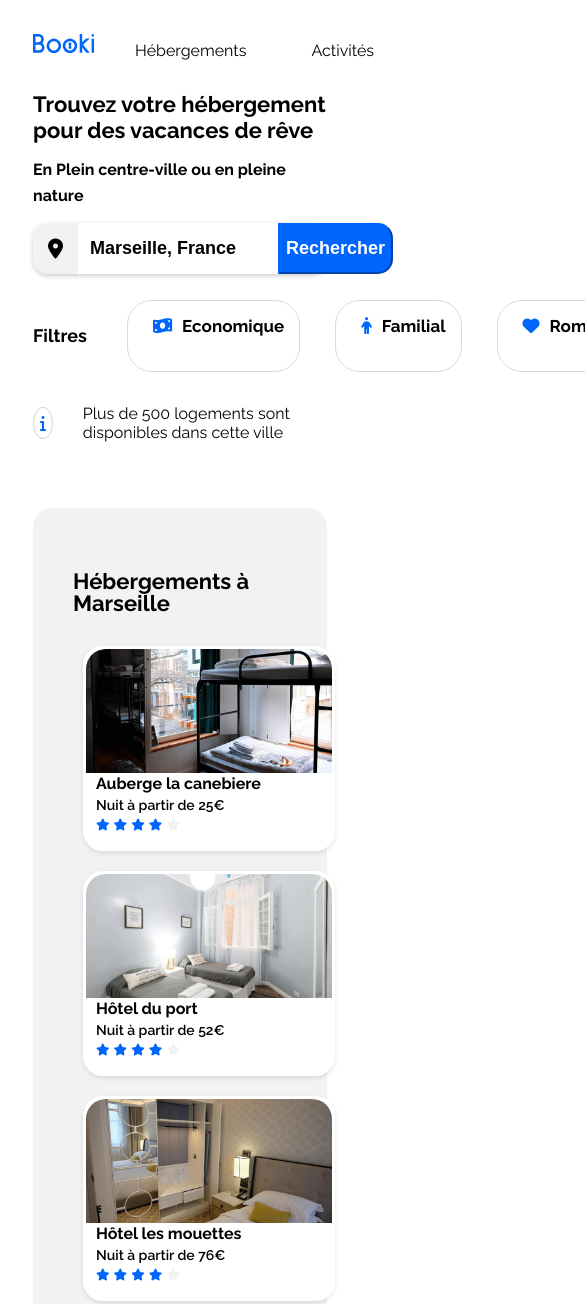
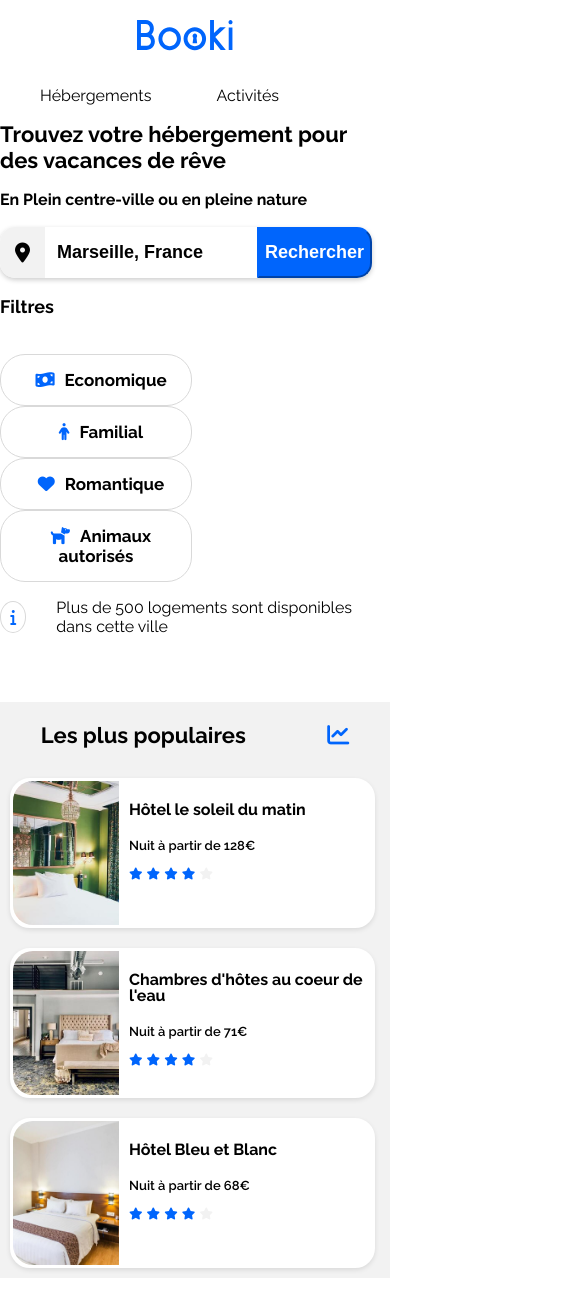
Before and after one commit to Julien-Lependu/Booki-Julien, a plain HTML site: page index.html in a window 390 px wide. Shown: the top 1304 px of the page, 585 px wide, since content can reach past the window. Drawn offline with Linux system fonts and the light colour scheme.

Commit message:
Partie Mobile

```diff
--- a/CSS/style.css
+++ b/CSS/style.css
@@ -557,3 +557,124 @@
       width: 880px;
     }
   }
+
+  @media screen and (max-width: 768px) {
+
+    #content {
+      max-width: 100%;
+      margin-left: 0;
+      margin-top: 20px;
+      margin-right: 0;
+    }
+
+    body {
+      margin: 0;
+      padding: 0;
+      width: 100vw;
+      height: 100vh;
+    }
+
+    img {
+      width: 100%;
+    }
+
+    header img {
+      max-width: 25%;
+      margin-left: 35%;
+    }
+
+    header div:nth-of-type(1) {
+      justify-content: space-between;
+      align-items: center;
+    }
+
+    #primary-nav ul {
+      display: flex;
+      align-items: center;
+    }
+
+
+    #filtres ul {
+      gap: 50px;
+      display: unset;
+    }
+
+    #filtres li {
+      width: 160px;
+    }
+
+    .align-horizon {
+      display: block;
+    }
+
+    main div:first-child {
+      gap: 0;
+    }
+
+    #logement {
+      display: flex;
+      flex-direction: column;
+    }
+
+    #hebergements {
+      position: unset;
+      background-color: unset;
+      border-radius: unset;
+      padding: unset;
+      width: 100%;
+      order: 2
+    }
+
+    #hebergements img {
+      width: 100%;
+    }
+
+    #hebergements article {
+      width: unset;
+      height: unset;
+
+    }
+
+    #populaires {
+      background-color: #f2f2f2;
+      border-radius: 0;
+      display: flex;
+      flex-wrap: nowrap;
+      justify-content: center;
+      align-items: normal;
+      flex-direction: column;
+    }
+
+    #populaires h3 {
+      max-width: 100%;
+      margin-left: 0;
+      display: flex;
+      justify-content: space-around;
+    }
+
+
+    #populaires article {
+      width: 92%;
+    }
+
+    #activites {
+      width: 100%;
+      margin-top: 0;
+    }
+
+    #activites article {
+      width: 334px;
+    }
+
+    #activites article img {
+      width: 100%;
+      height: 177px;
+    }
+
+    footer {
+      width: 100%;
+      padding-left: 30px;
+    }
+
+
+  }
```
